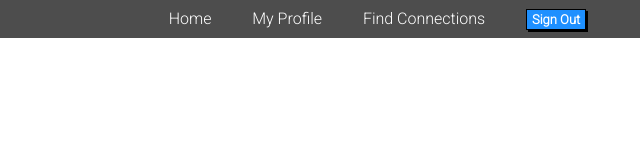
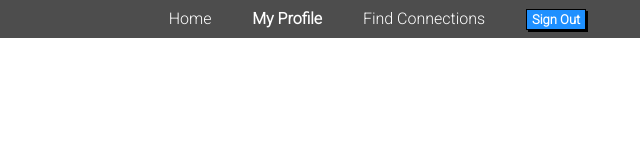
Before and after one commit to Lrdetillier93/Flexbox, a plain HTML site: page FlexNavbar/index.html in a window 1280 px wide. Shown: the full height of the page, 640-1280 px from the left. Drawn offline with Linux system fonts and the light colour scheme.

Commit message:
emboldening text for My Profile

```diff
--- a/FlexNavbar/style.css
+++ b/FlexNavbar/style.css
@@ -26,6 +26,10 @@
     list-style: none;
 }
 
+.active{
+    font-weight: bold;
+}
+
 a{
     text-decoration: none;
     color: white;
```
